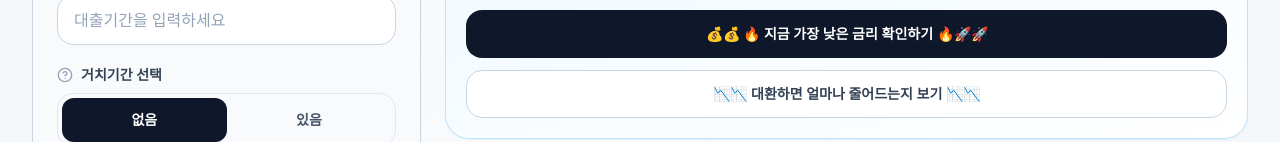
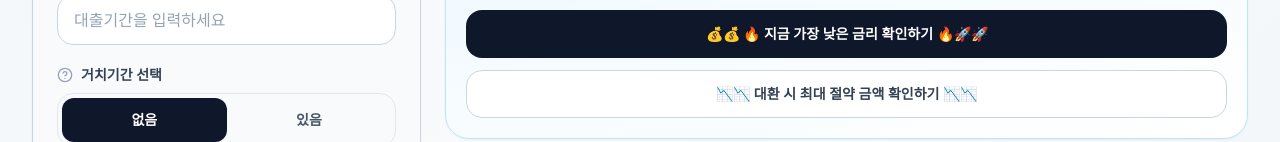
Before and after one commit to jabg31002000-sketch/loan-calculator, a React (Vite) app: page / in a window 1280 px wide. Shown: the part 810-952 px from the top of the page. Built offline with nearby package versions, Linux system fonts and the light colour scheme.

Commit message:
CTA 문구 개선

```diff
--- a/src/LoanCalculatorRedesign.jsx
+++ b/src/LoanCalculatorRedesign.jsx
@@ -1115,7 +1115,7 @@ export default function LoanCalculatorRedesign() {
             onClick={() => trackCtaClick("refinance_precalc")}
             className="flex h-12 items-center justify-center rounded-2xl border border-slate-300 bg-white text-sm font-bold text-slate-700"
           >
-            📉📉 대환하면 얼마나 줄어드는지 보기 📉📉
+            📉📉 대환 시 최대 절약 금액 확인하기 📉📉
           </a>
         </div>
       </div>
@@ -1694,11 +1694,10 @@ export default function LoanCalculatorRedesign() {
                         맞춤 안내 영역
                       </div>
                       <h3 className="mt-3 text-2xl font-bold tracking-tight">
-                        다음 단계까지 이어지는 구조로 바꿨습니다
+                        지금 가능한 최저 금리 바로 확인하기
                       </h3>
                       <p className="mt-2 text-sm leading-6 text-slate-300">
-                        계산 결과를 확인했다면, 이제 실제 금리 비교와 대환 가능 여부를 확인해보세요.
-  조건에 따라 월 납입금과 총 이자를 더 줄일 수 있습니다.
+                        현재 조건 기준으로 가능한 최저 금리를 확인하고, 대환 시 절약 금액까지 비교해보세요.
                       </p>
                     </div>
 
@@ -1715,7 +1714,7 @@ export default function LoanCalculatorRedesign() {
   onClick={() => trackCtaClick("refinance_precalc")}
   className="flex h-12 items-center justify-center gap-2 rounded-2xl border border-slate-300 bg-white text-sm font-bold text-slate-700 hover:bg-slate-50 active:scale-[0.98]"
 >
-  대환하면 얼마나 줄어드는지 보기
+  대환 시 최대 절약 금액 확인하기
 </a>
                     </div>
                   </div>
```
